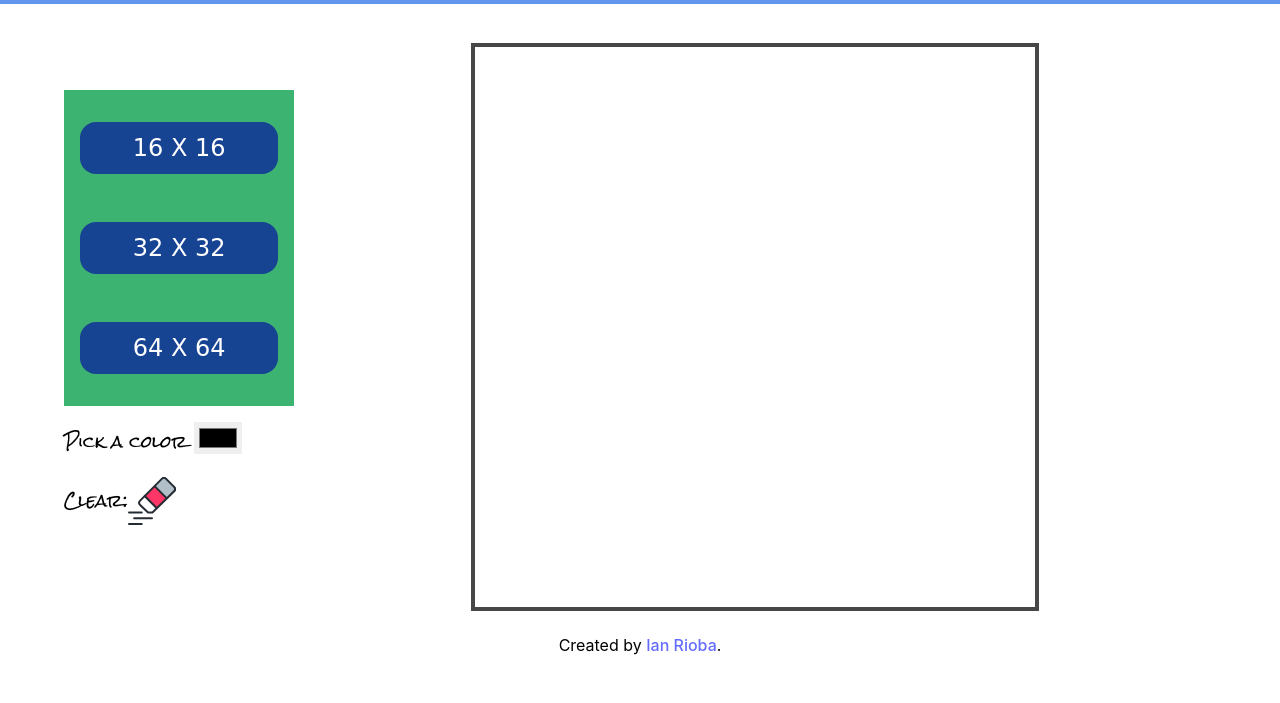
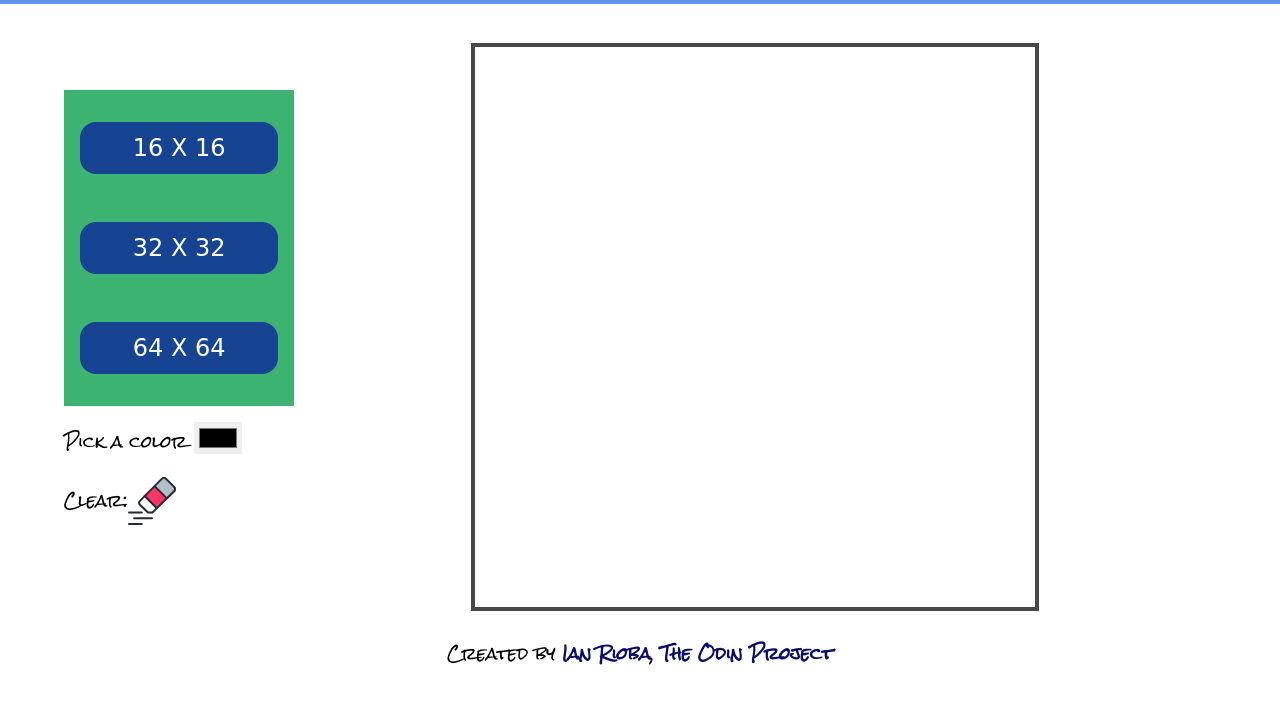
Before and after one commit to Rioba-Ian/Etch-A-Sketch, a website built with Vite: page index.html in a window 1280 px wide. Shown: the part 85-788 px from the top of the page. Built offline with nearby package versions, Linux system fonts and the light colour scheme; a web font is replaced by a local one.

Commit message:
fonts and footer

```diff
--- a/index.html
+++ b/index.html
@@ -48,7 +48,9 @@
     </main>
 
     <footer class="container">
-      <p>Created by <a href="https://github.com/Rioba-Ian" target="_blank">Ian Rioba</a>.</p>
+      <p>Created by <a href="https://github.com/Rioba-Ian" target="_blank">Ian Rioba</a>, <a
+          href="https://www.theodinproject.com/dashboard" target="_blank" rel="noopener noreferrer">The Odin Project</a>
+      </p>
     </footer>
 
 
--- a/style.css
+++ b/style.css
@@ -41,6 +41,11 @@ body {
     "footer footer"
   ;
 
+}
+
+a {
+  color: #080d6a;
+  font-weight: bold;
 }
 
 h1 {
@@ -163,3 +168,7 @@ input[type="color"] {
 
 
 }
+
+footer {
+  font-family: 'Rock Salt', serif;
+}
```
